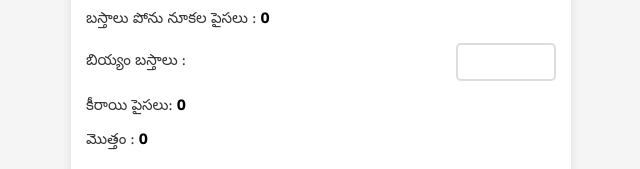
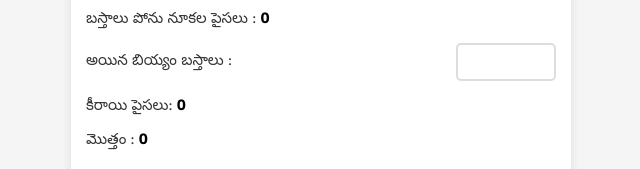
Before and after one commit to upendarreddymamidi/ricemill, a plain HTML site: page index.html in a window 1280 px wide. Shown: the part 237-406 px from the top of the page, 319-959 px from the left. Drawn offline with Linux system fonts and the light colour scheme.

Commit message:
Update index.html

```diff
--- a/index.html
+++ b/index.html
@@ -140,7 +140,7 @@
         </div>
 
         <div class="input-group">
-            <label>బియ్యం బస్తాలు :</label>
+            <label>అయిన బియ్యం బస్తాలు :</label>
             <input type="number" id="biyyamBags" min="0">
         </div>
 
```
